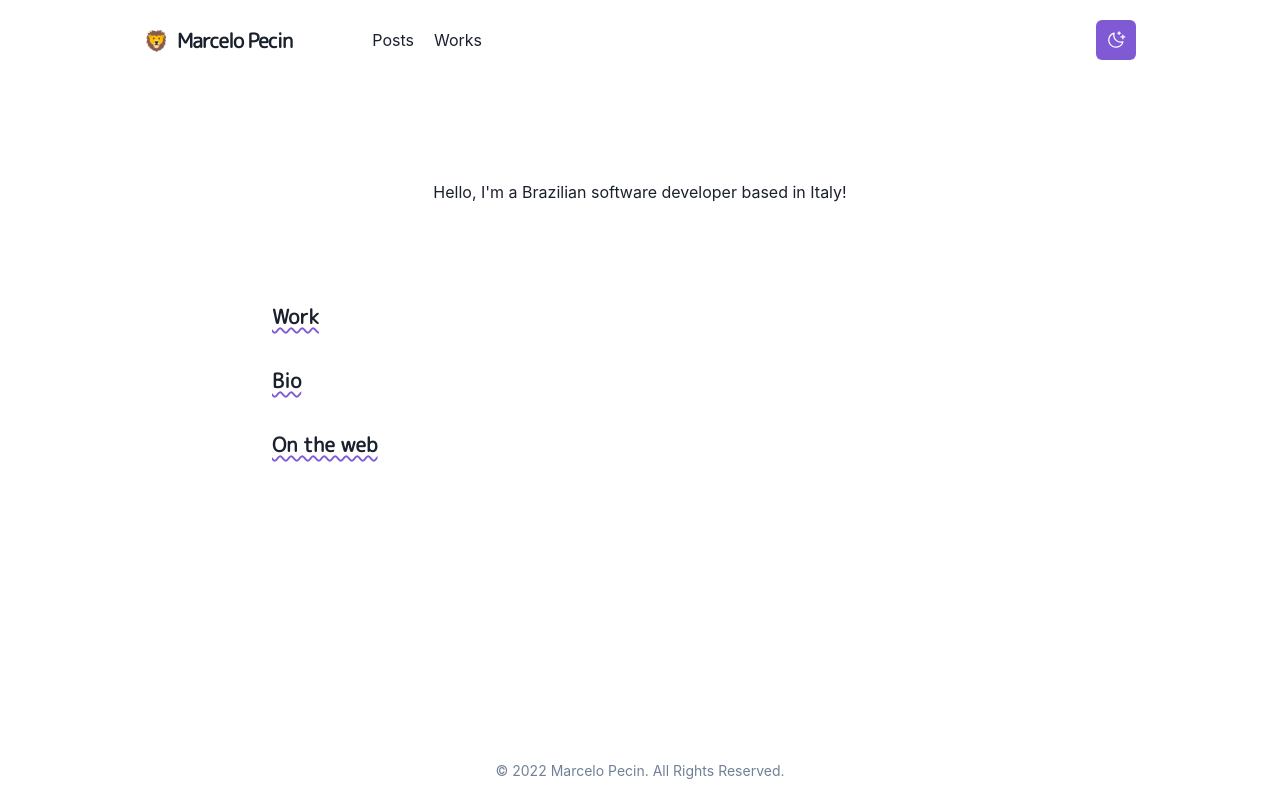
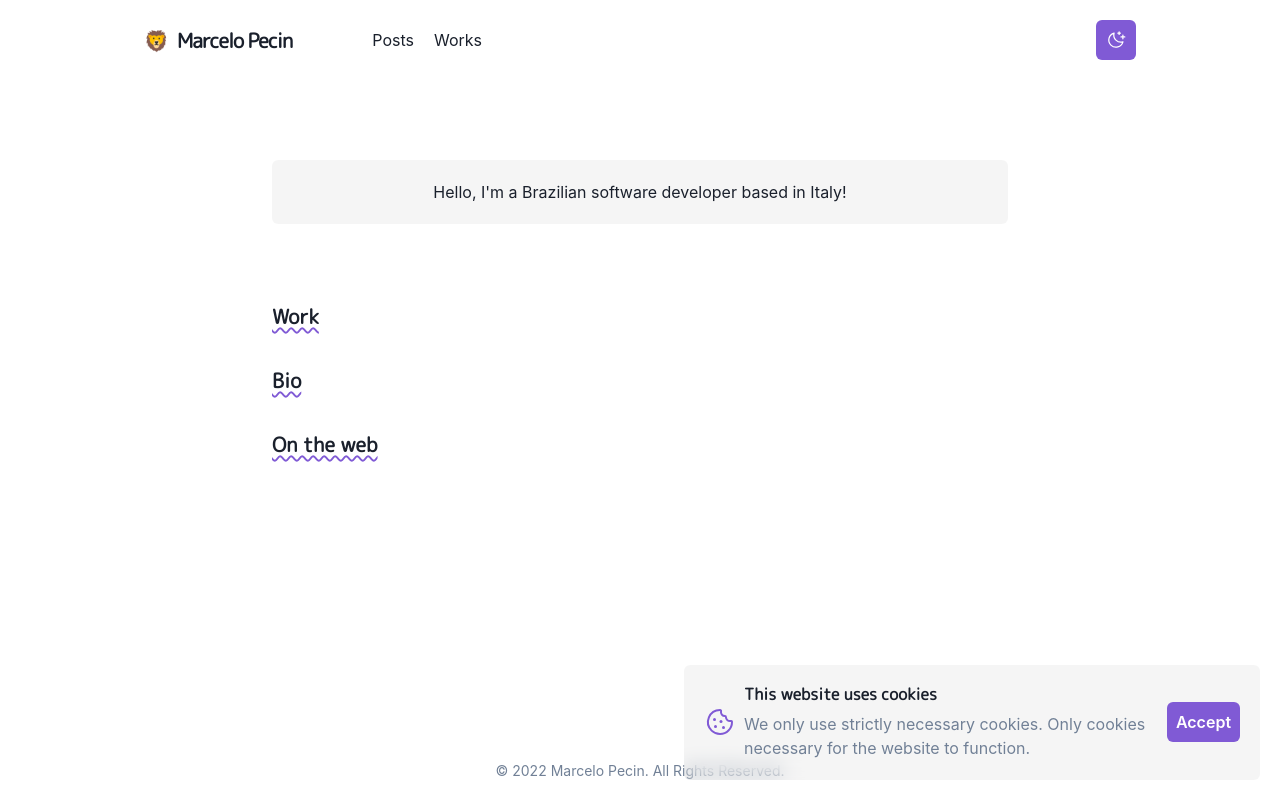
Before and after one commit to avuenja/website, a Next.js app: page / in a window 1280 px wide. Built offline with nearby package versions, Linux system fonts and the light colour scheme.

Commit message:
feat: Cookie alert

```diff
--- /dev/null
+++ b/src/components/app-button.tsx
@@ -0,0 +1,15 @@
+import { Button, type ButtonProps, useColorModeValue } from '@chakra-ui/react'
+
+const AppButton = ({ children, ...props }: ButtonProps) => {
+  return (
+    <Button
+      colorScheme={useColorModeValue('purple', 'orange')}
+      padding="5"
+      {...props}
+    >
+      {children}
+    </Button>
+  )
+}
+
+export default AppButton
--- a/src/components/app-icon.tsx
+++ b/src/components/app-icon.tsx
@@ -1,14 +1,14 @@
-import type { IconProps } from 'phosphor-react'
-import { Icon } from '@chakra-ui/react'
+import type { IconProps as PhosphorIconProps } from 'phosphor-react'
+import { Icon, type IconProps } from '@chakra-ui/react'
 
-interface AppIconProps {
+interface AppIconProps extends IconProps {
   icon: React.ForwardRefExoticComponent<
-    IconProps & React.RefAttributes<SVGSVGElement>
+    PhosphorIconProps & React.RefAttributes<SVGSVGElement>
   >
 }
 
-const AppIcon = (props: AppIconProps) => {
-  return <Icon as={props.icon} width="5" height="5" />
+const AppIcon = ({ icon, ...props }: AppIconProps) => {
+  return <Icon as={icon} width="5" height="5" {...props} />
 }
 
 export default AppIcon
--- /dev/null
+++ b/src/components/cookies-alert.tsx
@@ -0,0 +1,58 @@
+import {
+  Box,
+  Flex,
+  Heading,
+  HStack,
+  Text,
+  useColorModeValue,
+  VStack,
+} from '@chakra-ui/react'
+import { Cookie } from 'phosphor-react'
+
+import AppButton from './app-button'
+import AppIcon from './app-icon'
+
+interface CookiesAlertProps {
+  onAccept: () => void
+}
+
+const CookiesAlert = (props: CookiesAlertProps) => {
+  return (
+    <Flex
+      direction="row-reverse"
+      position="fixed"
+      width="full"
+      bottom="0"
+      padding="5"
+    >
+      <Box
+        bg={useColorModeValue('blackAlpha.50', 'whiteAlpha.50')}
+        style={{ backdropFilter: 'blur(0.625rem)' }}
+        padding="5"
+        borderRadius="md"
+        maxWidth="xl"
+      >
+        <HStack spacing="2">
+          <AppIcon
+            icon={Cookie}
+            color={useColorModeValue('purple.500', 'orange.200')}
+            width="8"
+            height="8"
+          />
+
+          <VStack spacing="2" alignItems="start">
+            <Heading size="sm">This website uses cookies</Heading>
+            <Text color="gray.500">
+              We only use strictly necessary cookies. Only cookies necessary for
+              the website to function.
+            </Text>
+          </VStack>
+
+          <AppButton onClick={props.onAccept}>Accept</AppButton>
+        </HStack>
+      </Box>
+    </Flex>
+  )
+}
+
+export default CookiesAlert
--- a/src/components/layouts/main.tsx
+++ b/src/components/layouts/main.tsx
@@ -3,12 +3,17 @@ import { Container } from '@chakra-ui/react'
 
 import Navbar from '../navbar'
 import Footer from '../footer'
+import CookiesAlert from '../cookies-alert'
 
 interface MainLayoutProps {
   children: React.ReactNode
 }
 
 const MainLayout = (props: MainLayoutProps) => {
+  const onAcceptCookies = () => {
+    console.log('accepted cookies')
+  }
+
   return (
     <>
       <Head>
@@ -31,6 +36,8 @@ const MainLayout = (props: MainLayoutProps) => {
       </Container>
 
       <Footer />
+
+      <CookiesAlert onAccept={onAcceptCookies} />
     </>
   )
 }
--- a/src/components/navbar.tsx
+++ b/src/components/navbar/index.tsx
@@ -2,7 +2,7 @@ import { Box, Container, HStack, useColorModeValue } from '@chakra-ui/react'
 
 import Brand from './brand'
 import NavLinks from './nav-links'
-import ToggleTheme from './toggle-theme'
+import ToggleTheme from '../toggle-theme'
 
 const Navbar = () => {
   return (
--- a/src/pages/index.tsx
+++ b/src/pages/index.tsx
@@ -10,7 +10,7 @@ const Home: NextPage = () => {
         marginBottom="20"
         borderRadius="md"
         textAlign="center"
-        bg={useColorModeValue('whiteAlpha.500', 'whiteAlpha.200')}
+        bg={useColorModeValue('blackAlpha.50', 'whiteAlpha.200')}
         style={{ backdropFilter: 'blur(0.625rem)' }}
       >
         Hello, I&apos;m a Brazilian software developer based in Italy!
```
Also changed, not shown: src/components/navbar/brand.tsx (renamed from src/components/brand.tsx), src/components/navbar/nav-links.tsx (renamed from src/components/nav-links.tsx).
